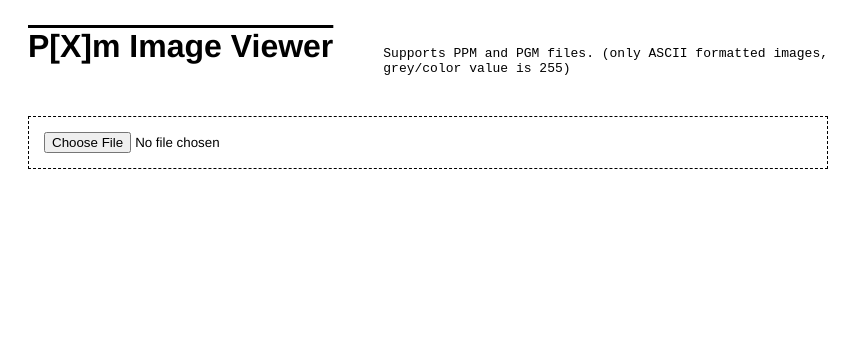
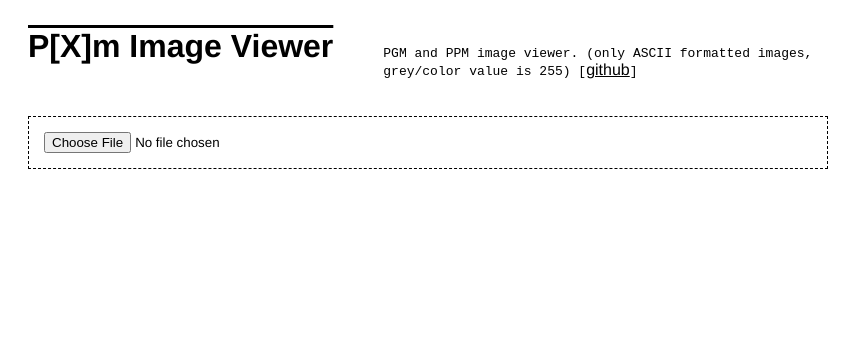
Before and after one commit to pedro11x/PxM, a plain HTML site: page index.html in a window 1280 px wide. Shown: the whole page, without its empty margins (0-863 px from the left). Drawn offline with Linux system fonts and the light colour scheme.

Commit message:
Update index.html

```diff
--- a/index.html
+++ b/index.html
@@ -6,7 +6,13 @@
 <body>
     <div class="header">
         <div class="title"><h1>P[X]m Image Viewer</h1></div>
-        <div class=""><p>Supports PPM and PGM files. (only ASCII formatted images, grey/color value is 255)</p></div>
+        <div class="">
+            <p>
+                PGM and PPM image viewer.
+                (only ASCII formatted images, grey/color value is 255)
+                [<a href="https://github.com/pedro11x/pxm">github</a>]
+            </p>
+        </div>
     </div>
     <div class="file-selector">
         <form>
```
